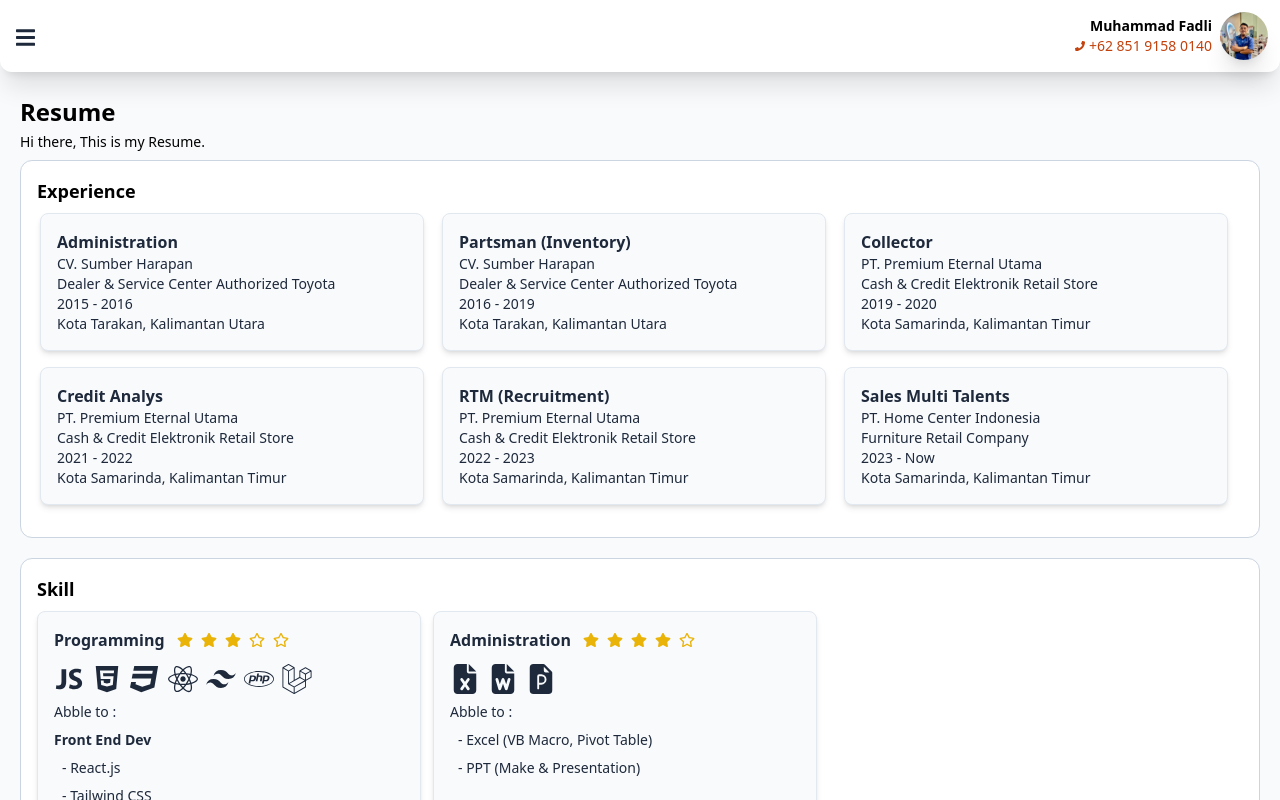
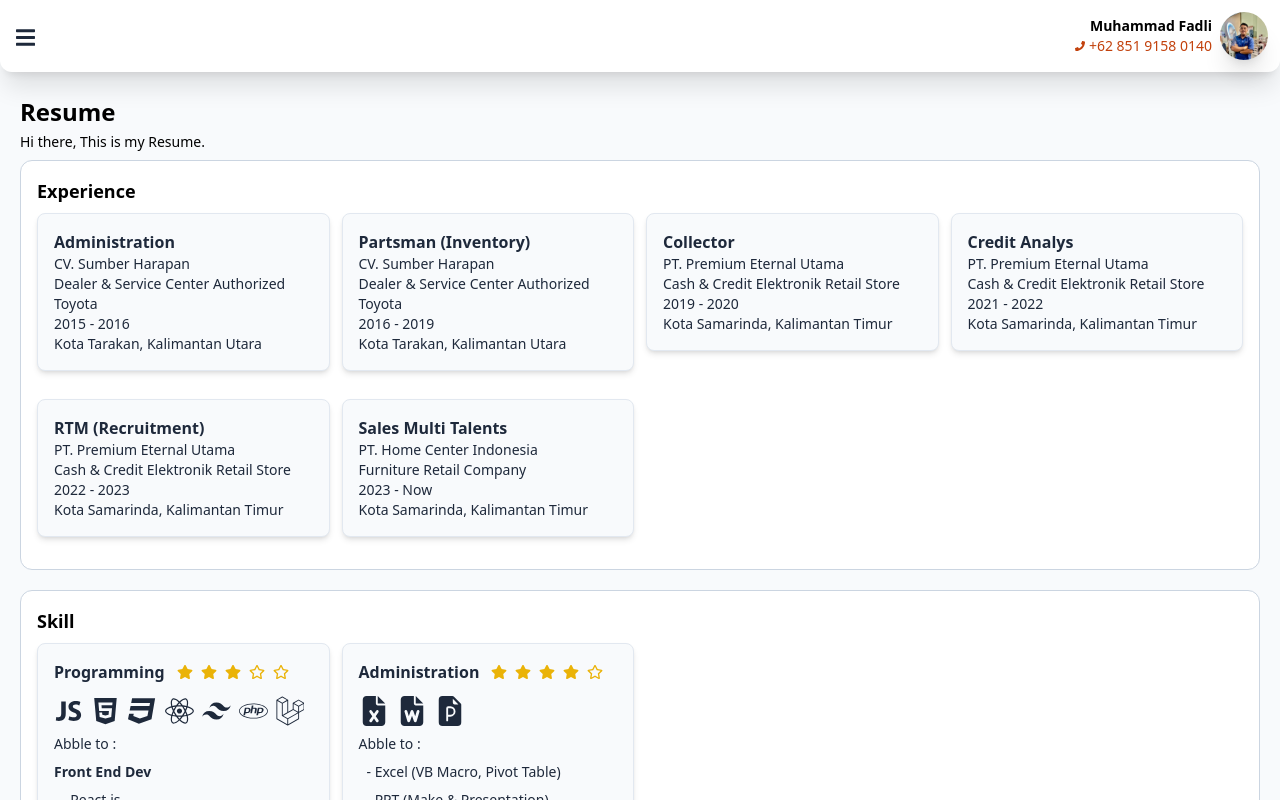
Before and after one commit to Fadli080818/my-portofolio, a React (Vite) app: page /resume in a window 1280 px wide. Built offline with nearby package versions, Linux system fonts and the light colour scheme.

Commit message:
Change Flex to Grid on Resume Pages

```diff
--- a/package.json
+++ b/package.json
@@ -14,7 +14,8 @@
     "react": "^18.3.1",
     "react-dom": "^18.3.1",
     "react-icons": "^5.3.0",
-    "react-router-dom": "^6.27.0"
+    "react-router-dom": "^6.27.0",
+    "react-spinners": "^0.14.1"
   },
   "devDependencies": {
     "@eslint/js": "^9.11.1",
--- a/src/App.jsx
+++ b/src/App.jsx
@@ -1,4 +1,4 @@
-import { useState } from "react";
+import { useState, useEffect } from "react";
 import "./App.css";
 import { BrowserRouter as Router, Routes, Route } from "react-router-dom";
 import HomePages from "./pages/HomePages";
--- a/src/components/Experience.jsx
+++ b/src/components/Experience.jsx
@@ -3,7 +3,7 @@ import React, { useState } from "react";
 const Experience = (props) => {
   return (
     <>
-      <div className=" mb-4 p-4 shadow-md bg-slate-50 text-slate-800 border border-slate-200 hover:cursor-pointer hover:bg-slate-600 hover:text-white hover:scale-95 transition-all ease-in-out duration-200 md:w-96 h-auto md:mr-3 rounded-lg">
+      <div className=" mb-4 p-4 shadow-md bg-slate-50 text-slate-800 border border-slate-200 hover:cursor-pointer hover:bg-slate-600 hover:text-white hover:scale-95 transition-all ease-in-out duration-200 h-auto rounded-lg">
         <div className="w-full ">
           <p className="font-semibold">{props.title}</p>
           <p className="text-sm   ">{props.company}</p>
--- a/src/components/ExperienceContainer.jsx
+++ b/src/components/ExperienceContainer.jsx
@@ -13,7 +13,8 @@ const ExperienceContainer = (props) => {
   return (
     <div className="md:w-full h-auto border border-slate-300 bg-white rounded-xl p-4 relative mb-5">
       <h3 className=" text-lg font-semibold mb-2">Experience</h3>
-      <div className="flex-wrap md:flex md:justify-around">
+      {/* flex-wrap md:flex md:justify-around */}
+      <div className="grid grid-cols-1 gap-3 lg:grid-cols-4 sm:grid-cols-2">
         {/* Work Experience Content */}
         {experiences.map(
           ({ id, title, company, company_type, duration, city }) => {
--- a/src/components/LanguangeContain.jsx
+++ b/src/components/LanguangeContain.jsx
@@ -9,8 +9,8 @@ const LanguangeContain = () => {
   return (
     <div className="md:w-full h-auto border border-slate-300 bg-white rounded-xl p-4 relative mb-5">
       <h3 className=" text-lg font-semibold mb-2">Languange</h3>
-      <div className="flex-wrap md:flex md:justify-start">
-        <div className=" mb-4 p-4 shadow-md bg-slate-50 text-slate-800 border border-slate-200 hover:cursor-pointer hover:bg-slate-600 hover:text-white hover:scale-95 transition-all ease-in-out duration-200 md:w-96 h-auto md:mr-3 rounded-lg">
+      <div className="grid grid-cols-1 gap-3 lg:grid-cols-4  sm:grid-cols-2">
+        <div className=" mb-4 p-4 shadow-md bg-slate-50 text-slate-800 border border-slate-200 hover:cursor-pointer hover:bg-slate-600 hover:text-white hover:scale-95 transition-all ease-in-out duration-200 h-auto rounded-lg">
           <div className="flex items-center">
             <p className="mr-3 font-semibold">English</p>
             <FaStar className="text-yellow-500 mr-2"></FaStar>
--- a/src/components/SkillContain.jsx
+++ b/src/components/SkillContain.jsx
@@ -18,9 +18,9 @@ const SkillContainer = () => {
     <div>
       <div className="md:w-full h-auto border border-slate-300 bg-white rounded-xl p-4 relative mb-5">
         <h3 className=" text-lg font-semibold mb-2">Skill</h3>
-        <div className="flex-wrap md:flex md:justify-start">
+        <div className="grid grid-cols-1 gap-3 lg:grid-cols-4  sm:grid-cols-2">
           {/* Skill Content */}
-          <div className=" mb-4 p-4 shadow-md bg-slate-50 text-slate-800 border border-slate-200 hover:cursor-pointer hover:bg-slate-600 hover:text-white hover:scale-95 transition-all ease-in-out duration-200 md:w-96 h-auto md:mr-3 rounded-lg">
+          <div className=" mb-4 p-4 shadow-md bg-slate-50 text-slate-800 border border-slate-200 hover:cursor-pointer hover:bg-slate-600 hover:text-white hover:scale-95 transition-all ease-in-out duration-200 h-auto rounded-lg">
             <div className="w-full ">
               <div className="flex items-center mb-3">
                 <p className="mr-3 font-semibold">Programming</p>
@@ -53,7 +53,7 @@ const SkillContainer = () => {
               </ul>
             </div>
           </div>
-          <div className=" mb-4 p-4 shadow-md bg-slate-50 text-slate-800 border border-slate-200 hover:cursor-pointer hover:bg-slate-600 hover:text-white hover:scale-95 transition-all ease-in-out duration-200 md:w-96 h-auto md:mr-3 rounded-lg">
+          <div className=" mb-4 p-4 shadow-md bg-slate-50 text-slate-800 border border-slate-200 hover:cursor-pointer hover:bg-slate-600 hover:text-white hover:scale-95 transition-all ease-in-out duration-200 h-auto rounded-lg">
             <div className="w-full ">
               <div className="flex items-center mb-3">
                 <p className="mr-3 font-semibold">Administration</p>
```
Also changed, not shown: 1 other file (tests, documents, lock files or other folders).
